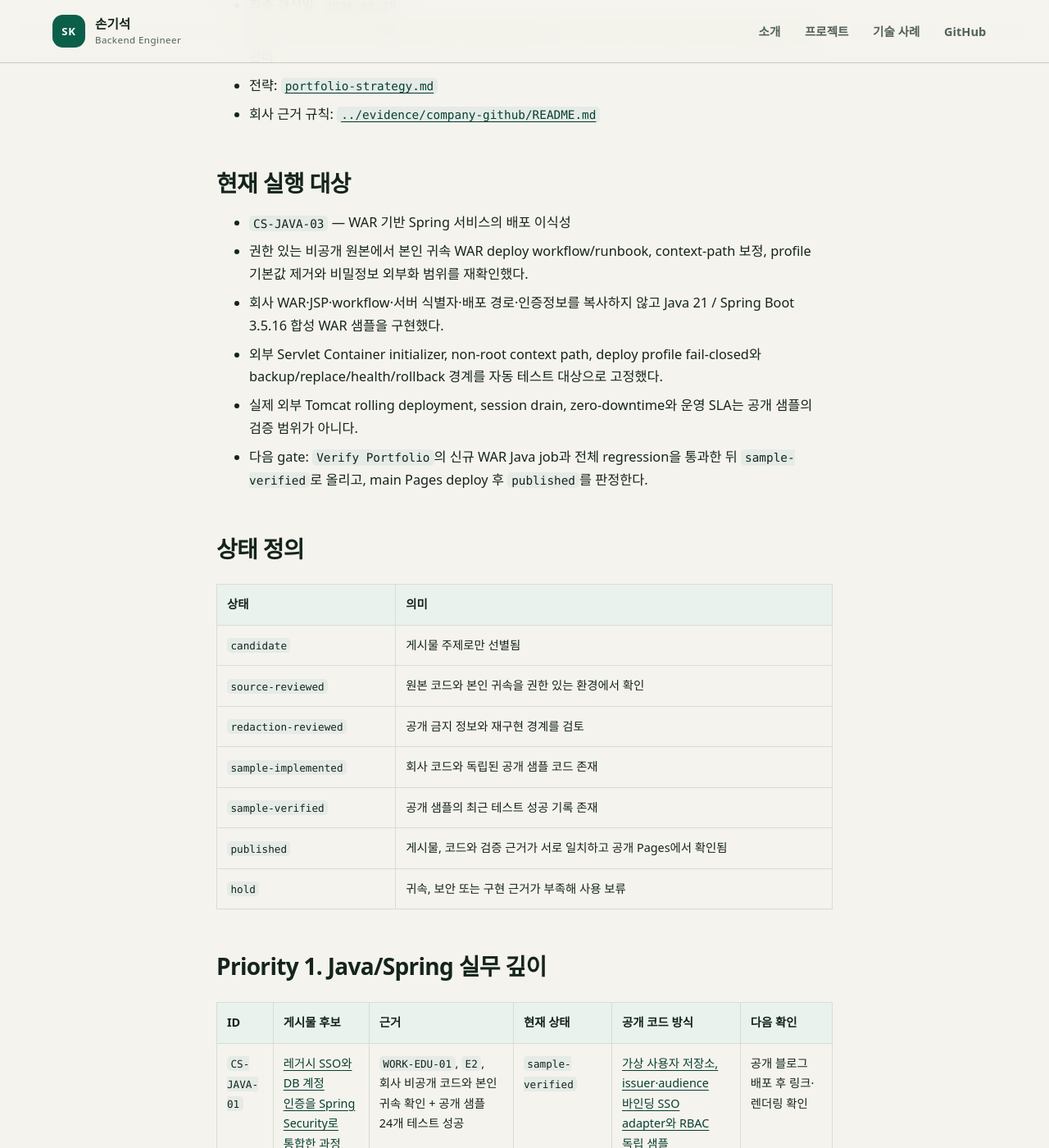
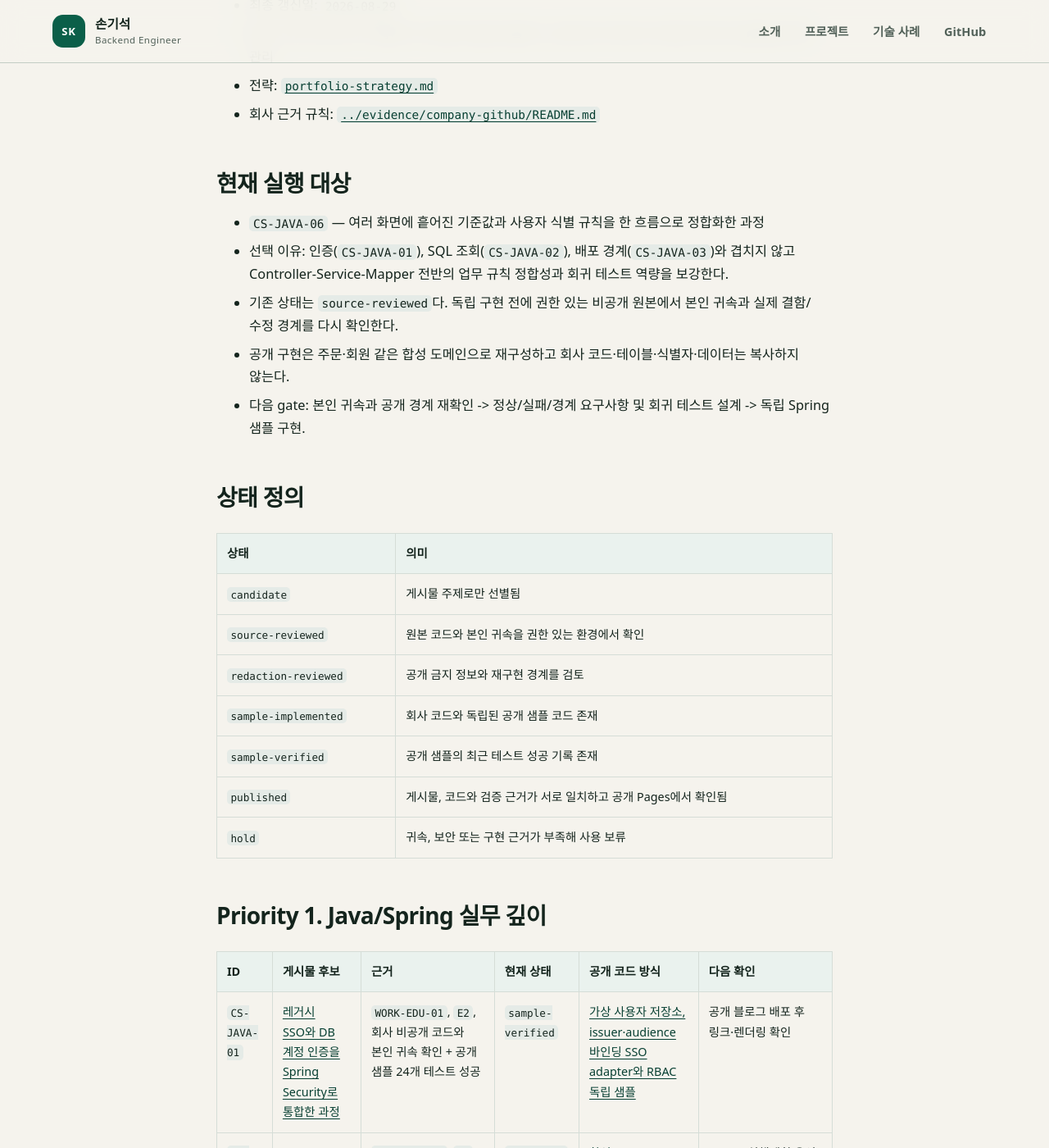
Before and after one commit to son1004007/engineering-career-portfolio, a Jekyll site: the page built from 03_portfolio/case-study-index.md, in a window 1280 px wide and 1400 px high, scrolled down 261 px. Shown: the whole window at 82% size. Built offline with Jekyll 4.4.1, drawn with Linux system fonts in a browser that asks for light colours; our own code applies the rules of GitHub Pages for plain Markdown files; some of the changed text lies outside the part shown.

Commit message:
docs: publish WAR case and activate business-rule consistency

```diff
--- a/03_portfolio/case-study-index.md
+++ b/03_portfolio/case-study-index.md
@@ -7,12 +7,11 @@
 
 ## 현재 실행 대상
 
-- `CS-JAVA-03` — WAR 기반 Spring 서비스의 배포 이식성
-- 권한 있는 비공개 원본에서 본인 귀속 WAR deploy workflow/runbook, context-path 보정, profile 기본값 제거와 비밀정보 외부화 범위를 재확인했다.
-- 회사 WAR·JSP·workflow·서버 식별자·배포 경로·인증정보를 복사하지 않고 Java 21 / Spring Boot 3.5.16 합성 WAR 샘플을 구현했다.
-- 외부 Servlet Container initializer, non-root context path, deploy profile fail-closed와 backup/replace/health/rollback 경계를 자동 테스트 대상으로 고정했다.
-- 실제 외부 Tomcat rolling deployment, session drain, zero-downtime와 운영 SLA는 공개 샘플의 검증 범위가 아니다.
-- 다음 gate: `Verify Portfolio`의 신규 WAR Java job과 전체 regression을 통과한 뒤 `sample-verified`로 올리고, main Pages deploy 후 `published`를 판정한다.
+- `CS-JAVA-06` — 여러 화면에 흩어진 기준값과 사용자 식별 규칙을 한 흐름으로 정합화한 과정
+- 선택 이유: 인증(`CS-JAVA-01`), SQL 조회(`CS-JAVA-02`), 배포 경계(`CS-JAVA-03`)와 겹치지 않고 Controller-Service-Mapper 전반의 업무 규칙 정합성과 회귀 테스트 역량을 보강한다.
+- 기존 상태는 `source-reviewed`다. 독립 구현 전에 권한 있는 비공개 원본에서 본인 귀속과 실제 결함/수정 경계를 다시 확인한다.
+- 공개 구현은 주문·회원 같은 합성 도메인으로 재구성하고 회사 코드·테이블·식별자·데이터는 복사하지 않는다.
+- 다음 gate: 본인 귀속과 공개 경계 재확인 -> 정상/실패/경계 요구사항 및 회귀 테스트 설계 -> 독립 Spring 샘플 구현.
 
 ## 상태 정의
 
@@ -32,11 +31,11 @@
 |---|---|---|---|---|---|
 | `CS-JAVA-01` | [레거시 SSO와 DB 계정 인증을 Spring Security로 통합한 과정](case-studies/spring-security-auth-bridge.md) | `WORK-EDU-01`, `E2`, 회사 비공개 코드와 본인 귀속 확인 + 공개 샘플 24개 테스트 성공 | `sample-verified` | [가상 사용자 저장소, issuer·audience 바인딩 SSO adapter와 RBAC 독립 샘플](../02_projects/case-study-samples/spring-security-auth-bridge/README.md) | 공개 블로그 배포 후 링크·렌더링 확인 |
 | `CS-JAVA-02` | [MyBatis 기간 조회의 정합성과 인덱스 친화 조건을 함께 설계하기](case-studies/mybatis-query-correctness.md) | `WORK-EDU-01`, `E2`, 권한 있는 비공개 원본에서 본인 귀속 SQL 개선 범위 재확인 + 공개 샘플 12개 테스트 성공 + main Pages run `33251362190` deploy 성공 | `published` | [합성 Spring Boot/MyBatis/H2 샘플](../02_projects/case-study-samples/mybatis-query-correctness/README.md): 기간 구간 분해, count/page 공통 filter, 결정적 pagination, SQL shape 검증 | Oracle 실행계획·운영 성능 수치는 별도 증거 전 사용 금지 |
-| `CS-JAVA-03` | [WAR 기반 Spring 서비스를 환경 독립적으로 배포한 과정](case-studies/war-deployment-portability.md) | `WORK-EDU-01`, `E2`, 권한 있는 비공개 원본에서 본인 귀속 deploy/context-path/profile/config 변경 범위 재확인 | `sample-implemented`, **active** | [합성 Spring Boot WAR 샘플](../02_projects/case-study-samples/war-deployment-portability/README.md): external container initializer, context path, deploy profile, health/rollback | 신규 Java CI와 전체 regression 성공 후 `sample-verified`; 실제 외부 Tomcat 운영은 별도 boundary |
+| `CS-JAVA-03` | [WAR 기반 Spring 서비스를 환경 독립적으로 배포한 과정](case-studies/war-deployment-portability.md) | `WORK-EDU-01`, `E2`, 권한 있는 비공개 원본에서 본인 귀속 deploy/context-path/profile/config 변경 범위 재확인 + 공개 샘플 10개 테스트 + PR run `33252086213` 전체 regression + main Pages run `33252148733` deploy 성공 | `published` | [합성 Spring Boot WAR 샘플](../02_projects/case-study-samples/war-deployment-portability/README.md): external container initializer, non-root context path, deploy profile fail-closed, health/rollback | 실제 외부 Tomcat rolling deployment·session drain·zero-downtime·SLA는 미검증 |
 | `CS-JAVA-04` | Java 업무 화면과 Python 분석 결과 재적재를 연결한 데이터 서비스 | `WORK-DATA-01`, `E2`, `implemented` | `candidate` | 가상 분석 결과와 DB를 사용하는 Java/Python 연계 샘플 | 개인 기여 코드, 트랜잭션 경계와 운영 반영 범위 재확인 |
 | `CS-JAVA-11` | [Java/Spring 통계 품질 분석 화면에서 CSV·Excel 데이터와 Xbar-R 시각화를 연결한 과정](case-studies/statistical-analysis-ui.md) | `WORK-DATA-03`, `E2`, 추가 업무 계정 소유와 비공개 코드 일부 기여 확인 | `source-reviewed` | 합성 측정값과 공개 수식으로 업로드·집계·차트 흐름을 독립 구현 | 직접 기여 범위를 화면·데이터 처리 단위로 제한하고 통계 정확도 테스트 설계 |
 | `CS-JAVA-05` | 엔터프라이즈 웹·API·DB 연동의 장애와 운영 개선 사례 | `WORK-PLATFORM-01`, `E2`, `implemented` | `candidate` | 도메인을 일반화한 API 연동·재시도·추적 샘플 | 하나의 구체적 문제로 범위 축소 및 본인 기여 재확인 |
-| `CS-JAVA-06` | [여러 화면에 흩어진 기준값과 사용자 식별 규칙을 한 흐름으로 정합화한 과정](case-studies/business-rule-consistency.md) | `WORK-EDU-01`, `E2`, 회사 비공개 코드와 본인 귀속 확인 | `source-reviewed` | 주문·회원 같은 합성 도메인으로 Controller-Service-Mapper 규칙과 회귀 테스트 재현 | 기존 사례와 중복되지 않는 도메인 규칙·회귀 결함 범위 확정 |
+| `CS-JAVA-06` | [여러 화면에 흩어진 기준값과 사용자 식별 규칙을 한 흐름으로 정합화한 과정](case-studies/business-rule-consistency.md) | `WORK-EDU-01`, `E2`, 회사 비공개 코드와 본인 귀속 확인 | `source-reviewed`, **active** | 주문·회원 같은 합성 도메인으로 Controller-Service-Mapper 규칙과 회귀 테스트 재현 | 본인 귀속·실제 결함 범위를 재확인하고 중복되지 않는 회귀 시나리오 확정 |
 
 ### 공개 전 별도 보안 검토가 필요한 개인 코드 후보
 
@@ -49,7 +48,7 @@
 | `CS-JAVA-09` | 확장자와 파일 시그니처를 함께 검사하는 업로드 검증 | Multipart 처리, allowlist, magic number, 설정 외부화 | `hold` | 크기·단축 입력·MIME 불일치·악성 fixture 테스트 추가 |
 | `CS-JAVA-10` | DB 버전 차이로 깨진 목록 페이징을 호환 구조로 복구한 과정 | MyBatis, pagination, 레거시 DB 호환성 | `hold` | Testcontainers 기반 버전별 재현과 실행계획 비교 |
 
-`CS-JAVA-02`는 회사 코드와 독립된 공개 샘플 검증과 main Pages deploy까지 완료해 `published`입니다. `CS-JAVA-01`은 공개 샘플이 검증된 상태를 유지합니다. `CS-JAVA-03`은 독립 샘플 구현까지 완료했지만 최신 CI 성공 전이므로 `sample-implemented`입니다. 나머지 `source-reviewed` 사례는 공개 재현 코드와 테스트가 생기기 전 완료 상태로 올리지 않습니다.
+`CS-JAVA-02`와 `CS-JAVA-03`은 회사 코드와 독립된 공개 샘플 검증 및 main Pages deploy까지 완료해 `published`입니다. `CS-JAVA-01`은 공개 샘플이 검증된 상태를 유지합니다. 나머지 `source-reviewed` 사례는 공개 재현 코드와 테스트가 생기기 전 완료 상태로 올리지 않습니다.
 
 ## Priority 2. AI 응용과 검증
 
```
